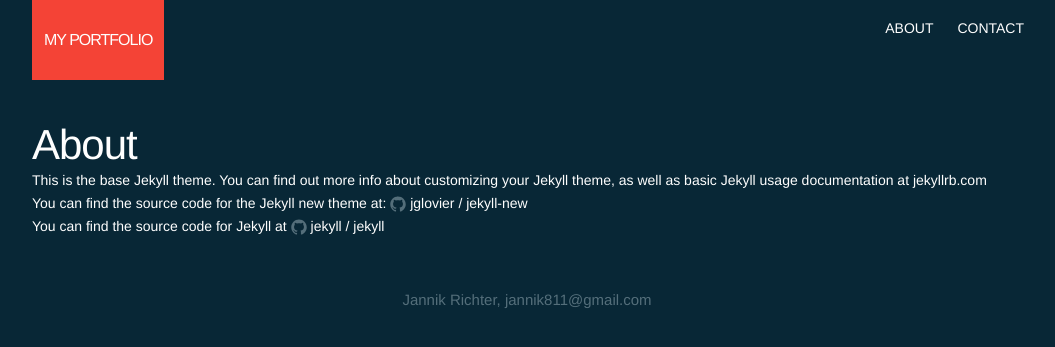
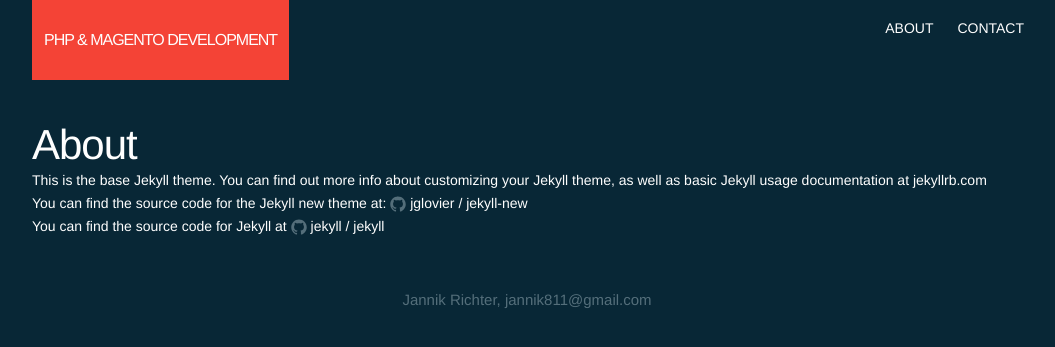
Before and after one commit to chrispengcn/chrispengcn.github.io, a Jekyll site: the page built from about.md, in a window 1280 px wide. Shown: the top 347 px of the page, without its empty margins (112-1167 px from the left). Built offline with Jekyll 4.4.1, drawn with Linux system fonts in a browser that asks for light colours.

Commit message:
Add files via upload

```diff
--- a/_config.yml
+++ b/_config.yml
@@ -6,14 +6,14 @@
 # 'jekyll serve'. If you change this file, please restart the server process.
 
 # Site settings
-title: My Portfolio
+title: PHP & Magento development
 email: your-email@domain.com
 description: > # this means to ignore newlines until "baseurl:"
   Jannik Richter, jannik811@gmail.com
-baseurl: "/jekyll-slender-template" # the subpath of your site, e.g. /blog
-url: "http://yourdomain.com" # the base hostname & protocol for your site
-twitter_username: jekyllrb
-github_username:  jekyll
+baseurl: "/" # the subpath of your site, e.g. /blog
+url: "http://chrispengcn.github.io" # the base hostname & protocol for your site
+twitter_username: chrispengcn
+github_username:  chrispengcn
 
 # Build settings
 markdown: kramdown
```
